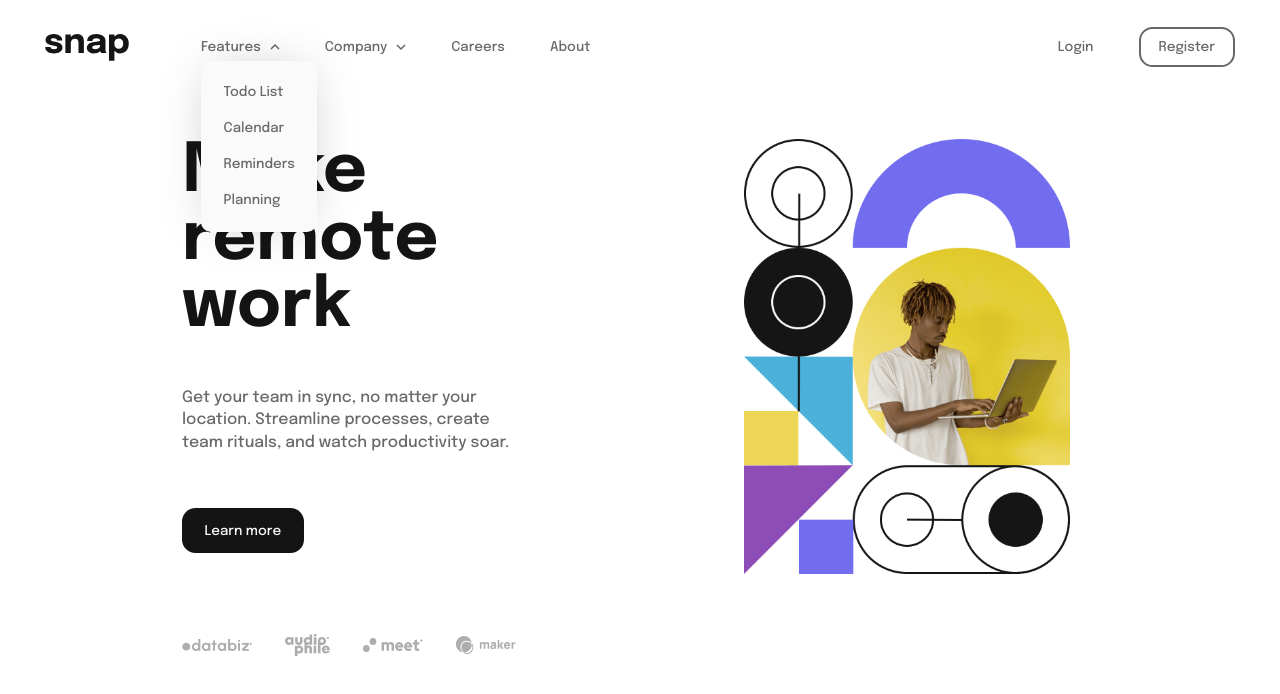
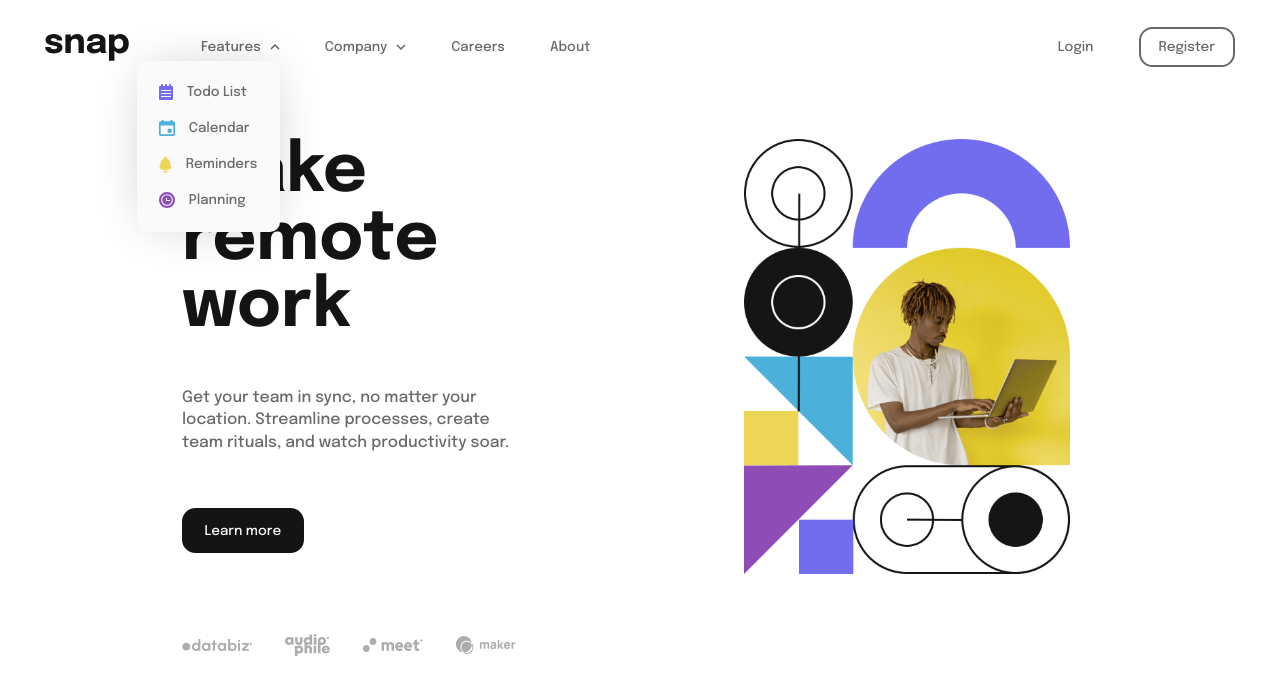
Before and after one commit to devKiratu/remotify, a Next.js app: page / in a window 1280 px wide. Both pictures are taken after a click on the button "Features". Shown: the top 694 px of the page. Built offline with nearby package versions, Linux system fonts and the light colour scheme.

Commit message:
make dropdown menu accomodate icons where applicable

```diff
--- a/components/Dropdown.tsx
+++ b/components/Dropdown.tsx
@@ -28,15 +28,20 @@ export default function Dropdown({ data }: DropDownProps) {
       </Menu.Button>
       <Menu.Items
         as="div"
-        className="bg-whitish rounded-[10px] p-3 overflow-hidden w-max h-fit absolute top-5 z-50 shadow-[0_0_50px_-12px_rgb(0,0,0,0.25)]"
+        className={`bg-whitish rounded-[10px] p-3 overflow-hidden w-max h-fit absolute top-5 ${
+          data.items[0].icon ? "right-0" : ""
+        } z-50 shadow-[0_0_50px_-12px_rgb(0,0,0,0.25)]`}
       >
         {data.items.map((item) => (
           <Menu.Item key={item.title}>
             {({ active }) => (
               <a
                 href="#"
-                className={`w-full p-2 flex justify-start items-center`}
+                className={`w-full p-2 flex justify-start items-center ${
+                  active ? "text-lighterBlack" : ""
+                }`}
               >
+                {item.icon && <Image src={item.icon} alt="" className="mr-3" />}
                 {item.title}
               </a>
             )}
```
